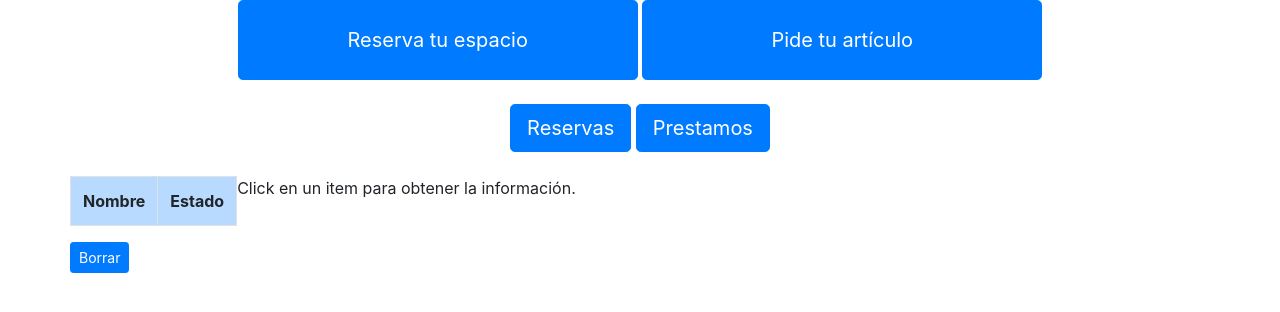
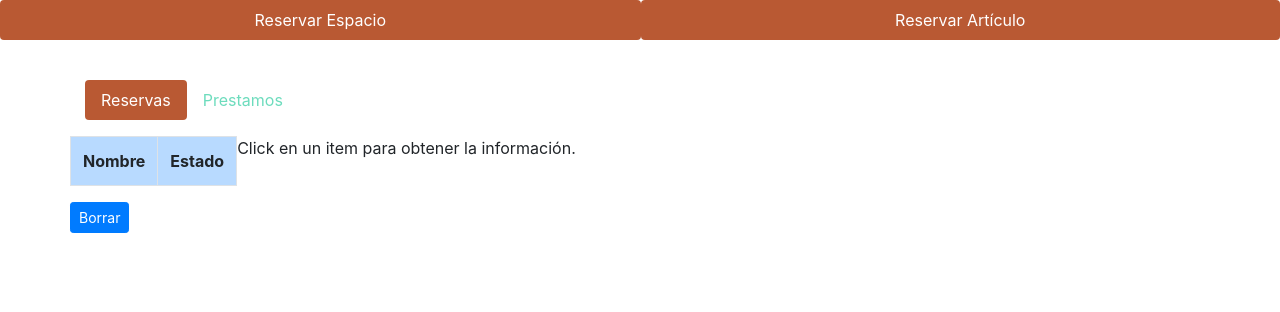
Before and after one commit to dcaceresm/reservascei, a Django app: page /inventarioCEI/profile/ in a window 1280 px wide. Shown: the part 112-424 px from the top of the page. Run offline with Django 3.2, Linux system fonts and the light colour scheme; the visitor is signed in with stand-in values (Sample User, id 1); data comes from the database, SQL or seed files in the repository; data that the repository does not hold is empty; some libraries are stand-ins or nearby versions.

Commit message:
Boostrap Improvements

```diff
--- a/inventarioCEI/templates/base.html
+++ b/inventarioCEI/templates/base.html
@@ -9,6 +9,7 @@
               href="https://stackpath.bootstrapcdn.com/bootstrap/4.1.1/css/bootstrap.min.css"
               integrity="sha384-WskhaSGFgHYWDcbwN70/dfYBj47jz9qbsMId/iRN3ewGhXQFZCSftd1LZCfmhktB"
               crossorigin="anonymous">
+        <link rel="stylesheet" type="text/css" href="{% static "css/style.css" %}">
         <title>{% block  title %} Amazing website {% endblock %}</title>
     </head>
     <body>
@@ -35,6 +36,6 @@
         <script src="https://stackpath.bootstrapcdn.com/bootstrap/4.1.1/js/bootstrap.min.js"
                 integrity="sha384-smHYKdLADwkXOn1EmN1qk/HfnUcbVRZyYmZ4qpPea6sjB/pTJ0euyQp0Mk8ck+5T"
                 crossorigin="anonymous"></script>
-
+        {% block scripts %}{% endblock %}
     </body>
 </html>
--- a/inventarioCEI/templates/user_profile.html
+++ b/inventarioCEI/templates/user_profile.html
@@ -1,64 +1,58 @@
 {% extends "base.html" %}
+
+{% block infoUsuario %}
+    <div id="right">
+        {{ request.user.first_name }} {{ request.user.last_name }}, Rut: {{ request.user.profile.rut }}
+        <br>{{ request.user.profile.mail }}
+        {% if request.user.profile.hab %}
+            <br>Habilitado
+        {% else %}
+            <br>No Habilitado
+        {% endif %}
+        <br><a href="{% url 'logout' %}"> Cerrar Sesión </a>
+        /<a href="{% url 'change_password' %}"> Cambiar Contraseña </a>
+    </div>
+
+{% endblock %}
 
 {% block content %}
 
-    <div style="text-align: center">
-        <button class="btn btn-primary btn-lg" style="height:80px ; width:400px" >Reserva tu espacio</button>
-        <button class="btn btn-primary btn-lg" style="height:80px ; width:400px" >Pide tu artículo</button>
-    </div>
-    <br>
-    <div style="text-align: center">
-        <form action="{% url 'profile' %}" method="get">
-            <button class="btn btn-primary btn-lg" style="text-align: left" name='pestana' value="Reservas" >Reservas</button>
-            <button class="btn btn-primary btn-lg" style="text-align: left" name='pestana' value="Prestamos" >Prestamos</button>
-        </form>
-    </div>
+    <ul class="nav nav-pills nav-fill mb-3" id="pills-tab" role="tablist">
+        <li class="nav-item">
+            <a class="nav-link active" data-toggle="pill" role="tab" aria-selected="true">Reservar Espacio</a>
+        </li>
+        <li class="nav-item">
+            <a class="nav-link active" data-toggle="pill" role="tab" aria-selected="true">Reservar Artículo</a>
+        </li>
+    </ul>
+
     <br>
 
     <div class="container">
-        <div class="row">
-            <div class="col-*-*">
-                <form action="{% url 'deleteRes' %}" method="post">
-                {% csrf_token %}
-                    <table class="table table-bordered">
-                        <tr class="table-primary">
-                            <th>Nombre</th>
-                            <th>Estado</th>
-                        </tr>
-                        {% for r,e in result %}
-                            <tr>
-                                {% ifnotequal e "Pendiente" %}
-                                    <th onclick="showData('{{r.content_object.descripcion}}',
-                                            '{{r.content_object.URLfoto}}',
-                                            '{{r.content_object.nombre}}')">
-                                        {{r.content_object.nombre}}
-                                    </th>
-                                    <th>
-                                        {{e}}
-                                    </th>
-                                {% else %}
-                                    <th onclick="showData('{{r.content_object.descripcion}}',
-                                            '{{r.content_object.URLfoto}}',
-                                            '{{r.content_object.nombre}}')">
-                                        <input type="checkbox" name="element" value="{{r.id}}">{{r.content_object.nombre}}
-                                    </th>
-                                    <th>
-                                        {{e}}
-                                    </th>
-                                {% endifnotequal %}
-                            </tr>
-                        {% endfor %}
-                    </table>
-                    <input class="btn btn-primary btn-sm" name="delete_item" type="submit" value="Borrar"/>
-                </form>
-            </div>
-            <div id="photo" class="col-*-*"></div>
-            <div id="description" class="col-*-*" style="width: 400px">
-                Click en un item para obtener la información.
-            </div>
+        <ul class="nav nav-pills mb-3" id="pills-tab" role="tablist">
+          <li class="nav-item">
+            <a class="nav-link active" id="pills-reservas-tab" data-toggle="pill" href="#pills-reservas"
+               role="tab" aria-controls="pills-reservas" aria-selected="true">Reservas</a>
+          </li>
+          <li class="nav-item">
+            <a class="nav-link" id="pills-prestamos-tab" data-toggle="pill" href="#pills-prestamos"
+               role="tab" aria-controls="pills-prestamos" aria-selected="false">Prestamos</a>
+          </li>
+        </ul>
+
+        <div class="tab-content" id="pills-tabContent">
+          <div class="tab-pane fade show active" id="pills-reservas" role="tabpanel" aria-labelledby="pills-reservas-tab">
+            {% include 'res_table.html' %}
+          </div>
+          <div class="tab-pane fade" id="pills-prestamos" role="tabpanel" aria-labelledby="pills-prestamos-tab">
+            {% include 'pres_table.html' %}
+          </div>
         </div>
     </div>
 
+{% endblock %}
+
+{% block scripts %}
     <script>
         function showData(text, fotoURL, name){
             let box = document.getElementById("photo");
@@ -89,18 +83,3 @@
         }
     </script>
 {% endblock %}
-
-{% block infoUsuario %}
-    <div id="right">
-        {{ request.user.first_name }} {{ request.user.last_name }}, Rut: {{ request.user.profile.rut }}
-        <br>{{ request.user.profile.mail }}
-        {% if request.user.profile.hab %}
-            <br>Habilitado
-        {% else %}
-            <br>No Habilitado
-        {% endif %}
-        <br><a href="{% url 'logout' %}"> Cerrar Sesión </a>
-        /<a href="{% url 'change_password' %}"> Cambiar Contraseña </a>
-    </div>
-
-{% endblock %}
--- a/inventarioCEI/views.py
+++ b/inventarioCEI/views.py
@@ -6,9 +6,6 @@ from django.contrib.auth.forms import PasswordChangeForm
 from django.contrib import messages
 from .models import *
 from django.urls import reverse
-from .forms import SignUpForm
-
-from pprint import pprint
 
 def index(request):
     if (request.user.is_authenticated):
@@ -20,23 +17,16 @@ def showProfile(request):
     if not (request.user.is_authenticated):
         return HttpResponseRedirect(reverse('index'))
 
-    data = request.GET.get('pestana', "Reservas")
+    reservas = Reserva.objects.filter(profile__rut=request.user.profile.rut).order_by('-id')[:10]
+    estados_r = Reserva.objects.filter(profile__rut=request.user.profile.rut).order_by('-id')\
+                    .values_list('estado_reserva', flat=True)[:10]
+    list= zip(reservas, estados_r)
 
-    if(data=="Reservas"):
-
-        reservas = Reserva.objects.filter(profile__rut=request.user.profile.rut).order_by('-id')[:10]
-        estados = Reserva.objects.filter(profile__rut=request.user.profile.rut).order_by('-id')\
-                            .values_list('estado_reserva', flat=True)[:10]
-        list= zip(reservas, estados)
-        return render(request, 'user_profile.html', {'result': list})
-
-    else:
-
-        prestamos = Prestamo.objects.filter(profile__rut=request.user.profile.rut).order_by('-id')[:10]
-        estados = Prestamo.objects.filter(profile__rut=request.user.profile.rut).order_by('-id') \
-                             .values_list('estado_prestamo', flat=True)[:10]
-        list = zip(prestamos, estados)
-        return render(request, 'user_profile.html', {'result': list})
+    prestamos = Prestamo.objects.filter(profile__rut=request.user.profile.rut).order_by('-id')[:10]
+    estados_p = Prestamo.objects.filter(profile__rut=request.user.profile.rut).order_by('-id') \
+                     .values_list('estado_prestamo', flat=True)[:10]
+    list2 = zip(prestamos, estados_p)
+    return render(request, 'user_profile.html', {'reservas': list, 'prestamos': list2})
 
 
 
@@ -63,21 +53,34 @@ def customlogin(request):
 
 
 def signup(request):
-    if request.method == 'POST':
-        form = SignUpForm(request.POST)
-        if form.is_valid():
-            user = form.save()
-            user.refresh_from_db()  # load the profile instance created by the signal
-            user.profile.rut = form.cleaned_data.get('rut')
-            user.profile.mail = form.cleaned_data.get('mail')
-            user.save()
-            raw_password = form.cleaned_data.get('password1')
-            user = authenticate(username=user.username, password=raw_password)
-            login(request, user)
-            return redirect('profile')
-    else:
-        form = SignUpForm()
-    return render(request, 'signup.html', {'form': form})
+    if request.method == "POST":
+        rut = request.POST['rut']
+        mail = request.POST['mail']
+        last_name = request.POST['last_name']
+        first_name = request.POST['first_name']
+        password = request.POST['password1']
+        password2 = request.POST['password2']
+        user = get_user(mail)
+        if password == password2:
+            if user is None:
+                user = User.objects.create_user(rut, mail, password)
+                user.first_name = first_name
+                user.last_name = last_name
+                user.save()
+                user.refresh_from_db()
+                user.profile.rut = rut
+                user.profile.mail = mail
+                user.save()
+                user = authenticate(username=user.username, password=password)
+                login(request, user)
+                return redirect('profile')
+            else:
+                # messages
+                return render(request, 'signup.html')
+        else:
+            # messages
+            return render(request, 'signup.html')
+    return render(request, 'signup.html')
 
 def change_password(request):
     if request.method == 'POST':
@@ -97,13 +100,5 @@ def change_password(request):
 
 def deleteRes(request):
     delList = request.POST.getlist('element')
-
-    pprint(delList)
-
-    #espacios_por_borrar = Espacio.objects.filter(nombre__in=delList).values_list('id', flat=True)
-    #articulos_por_borrar = Articulo.objects.filter(nombre__in=delList).values_list('id', flat=True)
-
     Reserva.objects.filter(id__in=delList).delete()
-    #Reserva.objects.filter(object_id__in=articulos_por_borrar).delete()
-
     return HttpResponseRedirect(reverse('index'))
--- /dev/null
+++ b/static/css/style.css
@@ -0,0 +1,35 @@
+.thead-dark th {
+    background-color: #79BCB5 !important;
+    border-color: #79BCB5 !important;
+}
+.nav-pills > li > a.active {
+    background-color: #B95933 !important;
+    color: #ffffff !important;
+}
+.nav-pills > li > a:hover {
+    background-color: #E8B059 !important;
+    color: #ffffff !important;
+}
+.nav-link {
+    color: #6DDCBD !important;
+}
+.btn-dark {
+    background-color: #E8B059 !important;
+    border-color: #E8B059 !important;
+}
+.btn-info {
+    background-color: #D0793E !important;
+    border-color: #D0793E !important;
+}
+th, td {
+    text-align: center;
+    vertical-align: middle;
+    text-transform: capitalize;
+}
+
+/*colores cei:
+verde: #79BCB5
+marron: #B95933
+naranjo: #D0793E
+amarillo: #E8B059
+ */
```
Also changed, not shown: inventarioCEI/templates/pres_table.html (added, +41 -0 lines), inventarioCEI/templates/res_table.html (added, +41 -0 lines), inventarioCEI/templates/signup.html (+0 -8 lines), 1 other file.
